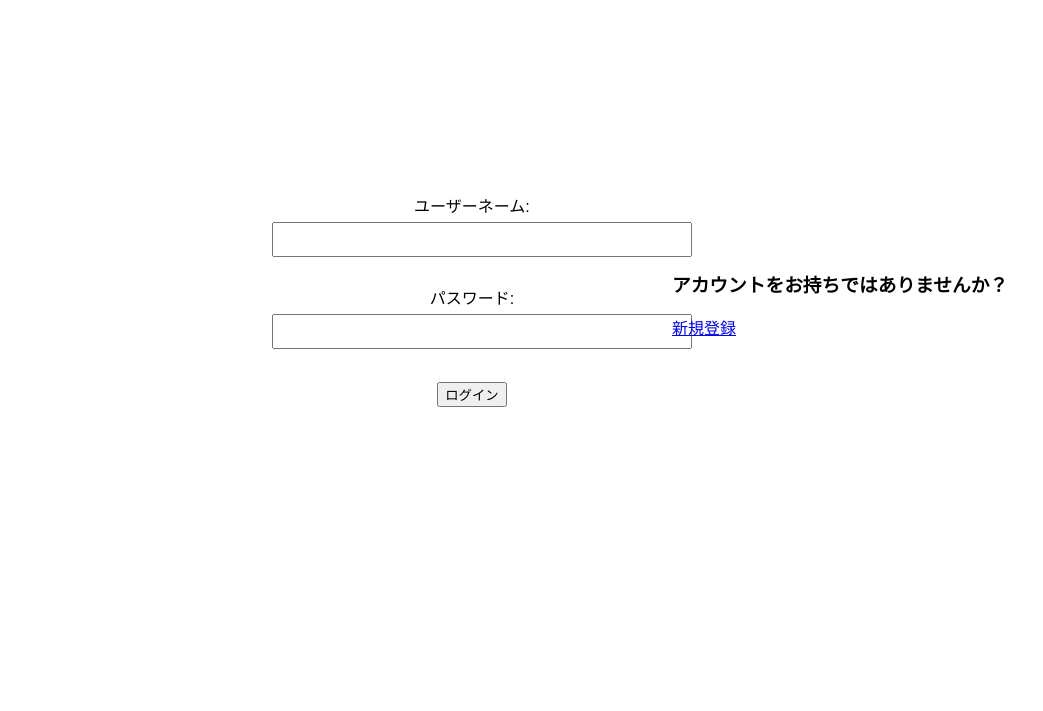
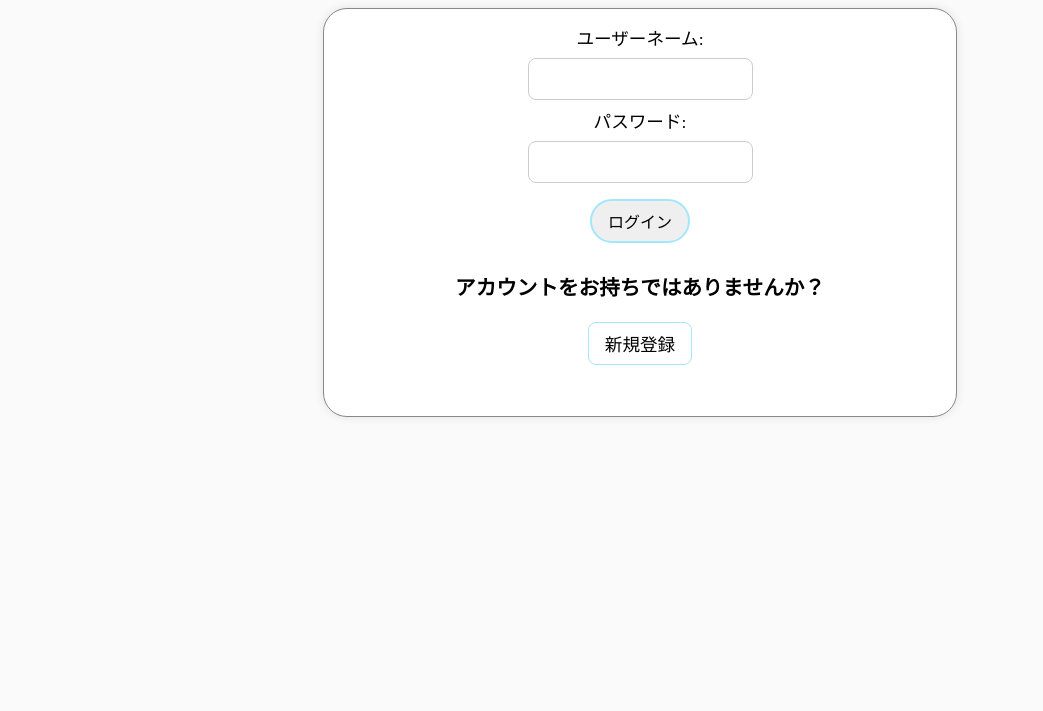
Before and after one commit to oruger-0730/COLDSWORD, a website: page docs/login/index.html in a window 1280 px wide. Shown: the part 105-816 px from the top of the page, without its empty margins (0-1043 px from the left). Drawn offline with Linux system fonts and the light colour scheme.

Commit message:
Refactor file paths for registration and login pages

```diff
--- a/docs/css/base.scss
+++ b/docs/css/base.scss
@@ -33,32 +33,54 @@ body {
   flex-direction: column;
   main {
     flex-grow: 1;
-  }
-  footer {
-    background-color: black;
+    margin: 1rem, auto;
     padding: 1rem;
-    text-align: center;
-    .foot__container {
+    .form__container {
+      font-size: 1.1em;
       display: flex;
+      flex-direction: column;
+      align-items: center;
       justify-content: center;
-      align-items: center;
-      margin: 1rem auto;
-      a {
-        display: inline-block;
+      padding: 1rem;
+      max-width: 600px;
+      margin: auto;
+      border: 1px solid #888;
+      border-radius: 24px;
+      background-color: white;
+      box-shadow: 0 0 10px rgba(0, 0, 0, 0.1);
+      input {
+        line-height: 1.5;
+        font-size: 1rem;
         padding: 0.5rem;
-        color: white;
-        margin: 0 0.5rem;
-        &:hover {
-          color: $color;
+        margin: 0.5rem;
+        border: 1px solid #ccc;
+        border-radius: 8px;
+        &:focus {
+          outline: none;
+          border-color: #ffa620;
         }
       }
-      @media screen and (max-width: 768px) {
-        flex-direction: column;
+      button {
+        font-size: 1rem;
+        padding: 0.5rem 1rem;
+        margin: 0.5rem;
+        border: 2px solid $color;
+        border-radius: 24px;
+        cursor: pointer;
+        &:hover {
+          background-color: darken($color, 10%);
+        }
       }
-    }
-    .cpr {
-      text-align: right;
-      margin: 1rem;
+      a {
+        border: 1px solid $color;
+        border-radius: 8px;
+        padding: 0.5rem 1rem;
+        color: black;
+        text-decoration: none;
+        &:hover {
+          background-color: darken($color, 10%);
+        }
+      }
     }
   }
 }
--- a/docs/login/index.html
+++ b/docs/login/index.html
@@ -1,69 +1,28 @@
 <!DOCTYPE html>
 <html lang="ja">
+
 <head>
     <meta charset="UTF-8">
     <meta name="viewport" content="width=device-width, initial-scale=1.0">
     <title>ログイン - コールドソード</title>
-    <style>
-        body {
-            font-family: Arial, sans-serif;
-            display: flex;                 /* フレックスボックスを使用 */
-            justify-content: center;       /* 水平方向の中央揃え */
-            align-items: center;           /* 垂直方向の中央揃え */
-            height: 100vh;                /* ビューポートの高さに合わせる */
-            margin: 0;                    /* マージンをリセット */
-        }
-        .error {
-            color: red;
-            font-weight: bold;
-        }
-        .form-container {
-            text-align: center;            /* フォームの内容を中央揃え */
-            max-width: 400px;             /* フォームの最大幅 */
-            width: 100%;                   /* 幅を100%に設定 */
-        }
-        h1 {
-            position: absolute;            /* 絶対位置を指定 */
-            top: 20px;                    /* 上からの位置 */
-            left: 20px;                   /* 左からの位置 */
-            margin: 0;                    /* マージンをリセット */
-        }
-        label {
-            display: block;
-            margin-top: 10px;
-        }
-        input {
-            width: 100%;
-            padding: 8px;
-            margin-top: 5px;
-        }
-        button {
-            margin-top: 15px;
-        }
-    </style>
-    <link rel="stylesheet" href="./../css/style.css">
+    <link rel="stylesheet" href="./../css/base.css">
 </head>
+
 <body>
+    <main>
         <h1>ログイン</h1>
-
-    <div class="form-container">
-        <div id="errorMsg" class="error"></div>
-
-        <form id="loginForm">
+        <div class="form__container">
             <label for="username">ユーザーネーム:</label>
-            <input type="text" id="username" name="username" required><br><br>
-
+            <input type="text" id="username" name="username" required>
             <label for="password">パスワード:</label>
-            <input type="password" id="password" name="password" required><br><br>
-
-            <button type="submit" class="btn">ログイン</button>
-        </form>
-    </div>
-
-    <div>
+            <input type="password" id="password" name="password" required>
+            <button onclick="login()">ログイン</button>
             <h3>アカウントをお持ちではありませんか？</h3>
             <a href="./../register/" class="btn">新規登録</a>
+            <p class="errorMsg" id="errorMsg"></p>
         </div>
+    </main>
+</body>
 <script src="./../js/login.js"></script>
-</body>
+
 </html>
```
Also changed, not shown: docs/register/index.html (+11 -63 lines), docs/css/base.css. Lines whose indentation alone changed are shown as unchanged.
